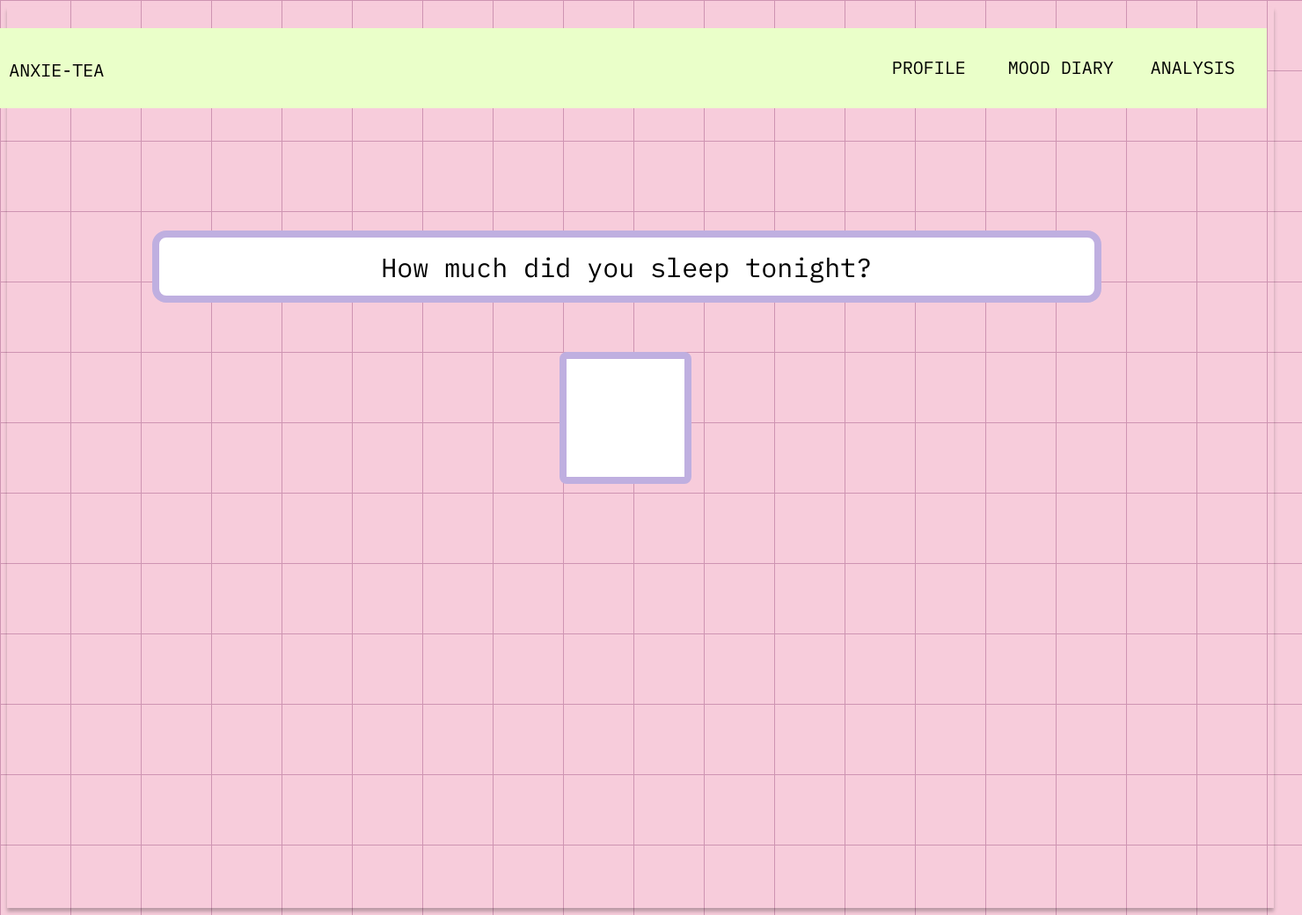
After one commit to PennSpark/sp22-blue-AnxieTea, a Django app: page /mood/ in a window 1480 px wide. The commit adds this page. Shown: the whole page at 88% size. Run offline with Django 3.2, Linux system fonts and the light colour scheme.

Commit message:
added sleep amount

```diff
--- /dev/null
+++ b/anxietea/static/css/mood-tracker.css
@@ -0,0 +1,169 @@
+body {
+  font-family: IBM Plex Mono;
+  background-color: lightgray;
+
+  /* position: relative; */
+  width: 1440px;
+  height: 1024px;
+
+  background: #f7ccdb;
+  box-sizing: border-box;
+  box-shadow: 0px 4px 4px rgba(0, 0, 0, 0.25);
+
+  background-size: 80px 80px;
+  background-image: linear-gradient(to right, #ce94b2 1px, transparent 1px),
+    linear-gradient(to bottom, #ce94b2 1px, transparent 1px);
+}
+
+.prompt {
+  /* Input */
+
+  /* Auto layout */
+
+  display: flex;
+  flex-direction: row;
+  align-items: center;
+  padding: 16px 24px;
+
+  position: absolute;
+  width: 1079px;
+  height: 82px;
+  top: 262px;
+  left: 11%;
+
+  background: #ffffff;
+  border: 8px solid #bfafe0;
+  box-sizing: border-box;
+  border-radius: 16px;
+
+  font-family: "IBM Plex Mono";
+  font-style: normal;
+  font-weight: 400;
+  font-size: 30px;
+  line-height: 39px;
+  display: flex;
+  align-items: center;
+  text-align: center;
+  justify-content: center;
+
+  color: #000000;
+
+  /* Inside auto layout */
+
+  flex: none;
+  order: 1;
+  flex-grow: 0;
+  margin: 0px 10px;
+}
+
+h1 {
+  position: absolute;
+  width: 900px;
+  height: 240px;
+  left: 284px;
+  top: 173px;
+
+  font-family: "IBM Plex Mono";
+  font-style: normal;
+  font-weight: 700;
+  font-size: 80px;
+  line-height: 104px;
+  display: flex;
+  align-items: center;
+  text-align: center;
+  justify-content: center;
+
+  color: #000000;
+}
+
+img {
+  width: 400px;
+  position: absolute;
+  width: 193px;
+  height: 180px;
+  left: 614px;
+  top: 398px;
+}
+
+.anxie-tea {
+  /* ANXIE-TEA */
+
+  position: absolute;
+  left: 2.08%;
+  right: 88.61%;
+  top: 30.77%;
+  bottom: 32.97%;
+
+  font-family: "IBM Plex Mono";
+  font-style: normal;
+  font-weight: 400;
+  font-size: 20px;
+  line-height: 26px;
+  display: flex;
+  align-items: center;
+  text-align: center;
+
+  color: #000000;
+}
+
+.menu {
+  position: absolute;
+  top: 30.77%;
+  bottom: 32.97%;
+  left: 68.54%;
+
+  display: flex;
+  align-items: center;
+  text-align: center;
+}
+
+.menu-items {
+  font-family: "IBM Plex Mono";
+  font-style: normal;
+  font-weight: 400;
+  font-size: 20px;
+  line-height: 26px;
+  color: #000000;
+  width: 150px;
+}
+
+.background {
+  position: relative;
+  width: 1440px;
+  height: 1024px;
+
+  background: #f7ccdb;
+  border: 1px solid #000000;
+  box-sizing: border-box;
+  box-shadow: 0px 4px 4px rgba(0, 0, 0, 0.25);
+
+  background-size: 80px 80px;
+  background-image: linear-gradient(to right, grey 1px, transparent 1px),
+    linear-gradient(to bottom, grey 1px, transparent 1px);
+}
+
+.navigation-bar {
+  position: absolute;
+  width: 1460px;
+  height: 91px;
+  left: -20px;
+  top: 32px;
+  background: #eaffc9;
+}
+
+.sleep {
+  position: absolute;
+  top: 50%;
+  left: 43%;
+  width: 150px;
+  height: 150px;
+  background: #ffffff;
+  border: 8px solid #bfafe0;
+  box-sizing: border-box;
+  border-radius: 8px;
+
+  font-size: 90px;
+  font-family: "IBM Plex Mono";
+  font-style: normal;
+  font-weight: 400;
+}
--- /dev/null
+++ b/anxietea/templates/anxietea/mood-tracker.html
@@ -0,0 +1,22 @@
+{% load static %}
+<!DOCTYPE html>
+<html>
+  <head>
+    <link rel="stylesheet" type="text/css" href="{% static 'css/mood-tracker.css' %}" />
+    <meta charset="utf-8" />
+    <style>
+      @import url("https://fonts.googleapis.com/css2?family=IBM+Plex+Mono&display=swap");
+    </style>
+  </head>
+      <div class="navigation-bar">
+        <p class="anxie-tea">ANXIE-TEA</p>
+        <div class="menu">
+          <p class="menu-items">PROFILE</p>
+          <p class="menu-items">MOOD DIARY</h1>
+          <p class="menu-items">ANALYSIS</h1>
+        </div>
+      </div>
+      <p class = "prompt">How much did you sleep tonight?</p>
+      <input class="sleep" type="number" maxlength="2" />
+    </body>
+</html>
--- a/anxietea/urls.py
+++ b/anxietea/urls.py
@@ -9,4 +9,5 @@ urlpatterns = [
     path('signup/', views.signup_view, name='signup_view'),
     path('signup_submit/', views.signup_submit, name='signup_submit'),
     path('logout/', views.logout_view, name='logout_view'),
+    path('mood/', views.mood_view, name='mood_view'),
 ]
--- a/anxietea/views.py
+++ b/anxietea/views.py
@@ -12,6 +12,9 @@ def emotions_view(request):
 
 def login_view(request):
     return render(request, 'anxietea/login.html' )
+
+def mood_view(request):
+    return render(request, 'anxietea/mood-tracker.html' )
 
 def login_submit(request):
     username, password = request.POST['username'], request.POST['password']
```
Also changed, not shown: anxietea/templates/anxietea/emotions.html (+10 -10 lines), anxietea/templates/anxietea/splash.html (deleted, +0 -59 lines).
